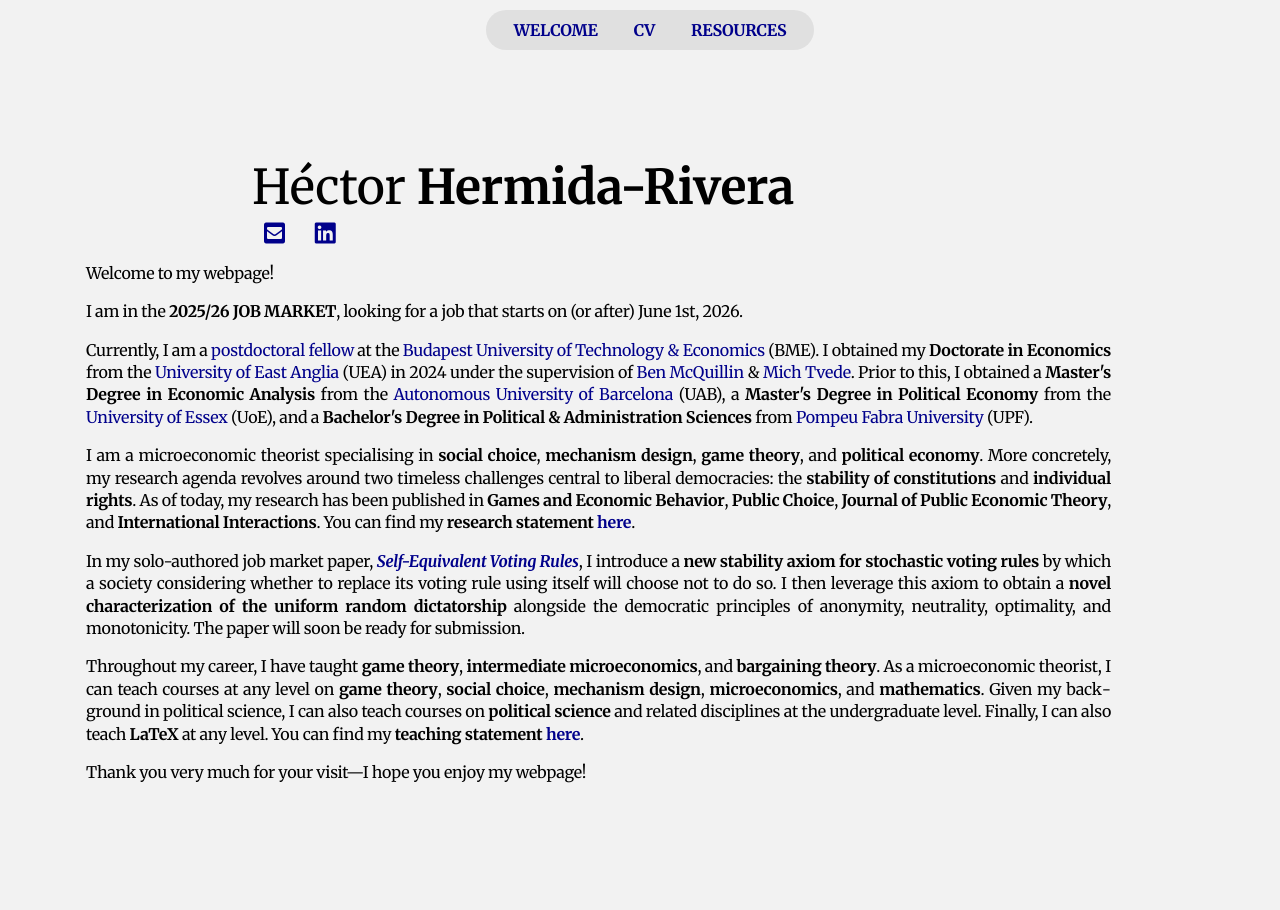
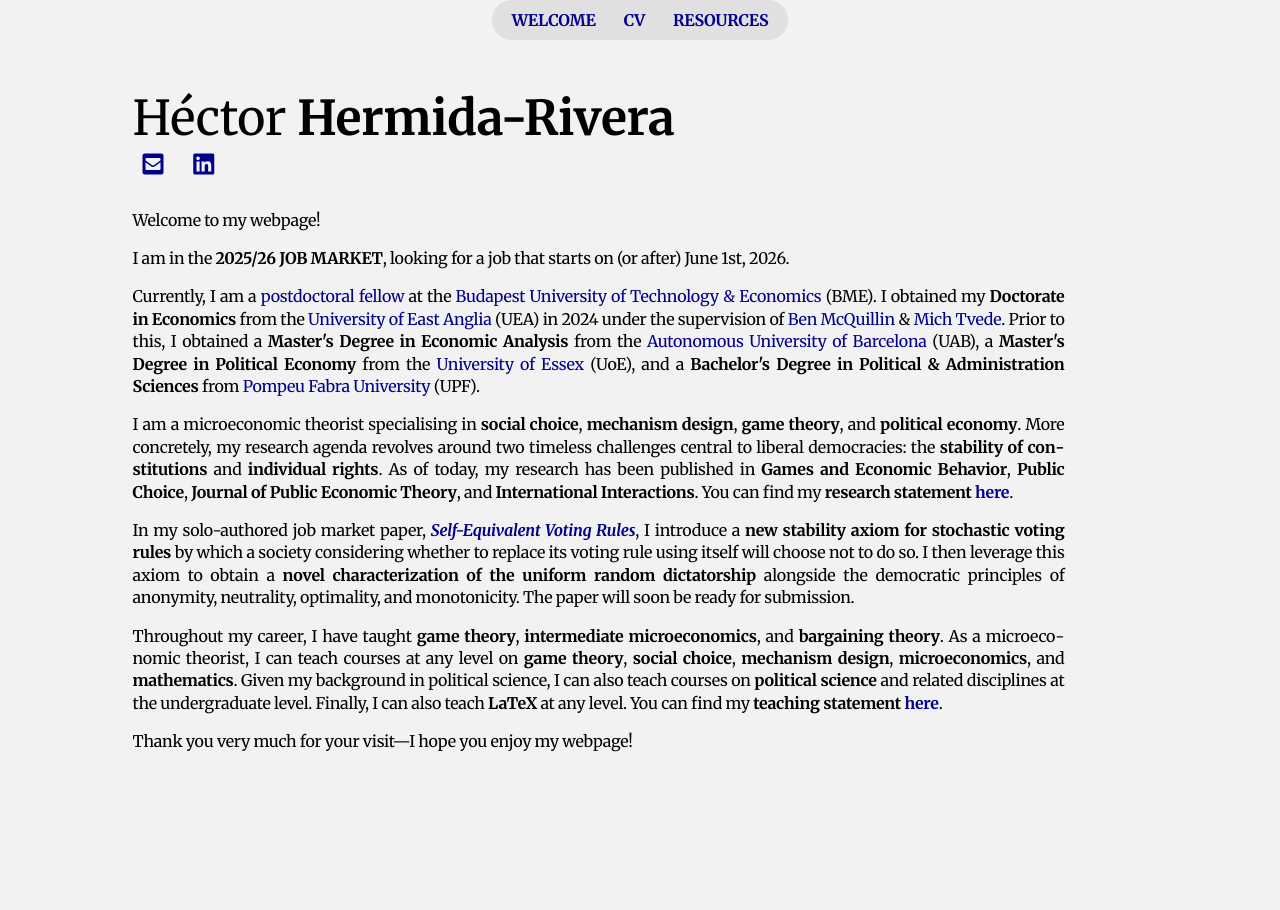
Before and after one commit to HectorHermidaRivera/hectorhermidarivera.github.io, a Jekyll site: the page built from index.md, in a window 1280 px wide. Built offline with Jekyll 4.4.1, drawn with Linux system fonts in a browser that asks for light colours; a style sheet for code colours, icons or effects is not loaded.

Commit message:
Update style.css

```diff
--- a/assets/css/style.css
+++ b/assets/css/style.css
@@ -36,19 +36,19 @@ body {
   top: 0;
   width: 100%;
   display: flex;
-  justify-content: center;
-  padding: 10px;
-  background-color: transparent;
-  border-bottom: none;
+  justify-content: center;  /* centers the pill horizontally */
+  padding: 0;               /* remove padding outside the pill */
+  background-color: transparent; /* make top bar itself invisible */
+  border-bottom: none;      /* remove the line */
   z-index: 999;
 }
 
 .top-nav .link-group {
   display: flex;
-  gap: 20px;
-  padding: 6px 20px;
-  border-radius: 25px;
-  background-color: #e0e0e0;
+  gap: 20px;                   /* spacing between links */
+  padding: 6px 20px;           /* inside the pill */
+  border-radius: 25px;         /* rounded pill shape */
+  background-color: #e0e0e0;   /* pill background */
   align-items: center;
 }
 
@@ -56,7 +56,7 @@ body {
   color: #00008B;
   text-decoration: none;
   font-weight: 700;
-  padding: 4px 8px;
+  padding: 4px 8px;            /* optional, for extra click area */
 }
 
 .top-nav .link-group a:hover {
@@ -74,7 +74,16 @@ body {
   word-spacing: -0.01em;
   font-feature-settings: "kern" 1, "liga" 1, "clig" 1, "calt" 1;
   text-rendering: optimizeLegibility;
+}
 
+.top-nav .link-group {
+  display: flex;
+  gap: 12px;                  /* space between links */
+  padding: 6px 12px;          /* inside the pill */
+  border-radius: 25px;        /* rounded pill shape */
+  background-color: #e0e0e0;  /* pill color */
+  align-items: center;
+}
 
 /* PARAGRAPH SPACING */
 
@@ -486,14 +495,16 @@ h2.collapsible-link {
 /* DARK MODE */
 
 @media (prefers-color-scheme: dark) {
-  .top-nav .link-group {
-    background-color: #222222
+  .top-nav {
+    background-color: #0d0d0d;
+    border-bottom: 1px solid #333;
   }
-  .top-nav .link-group a {
-    color: #66ccff;
+  .top-nav a {
+    color: #66ccff !important;
   }
-  .top-nav .link-group a:hover {
-    color: #cceeff;
+  .top-nav a:hover {
+    text-decoration: none !important;
+    color: #cceeff !important;
   }
   body, .content {
     background-color: #0d0d0d !important;
```
